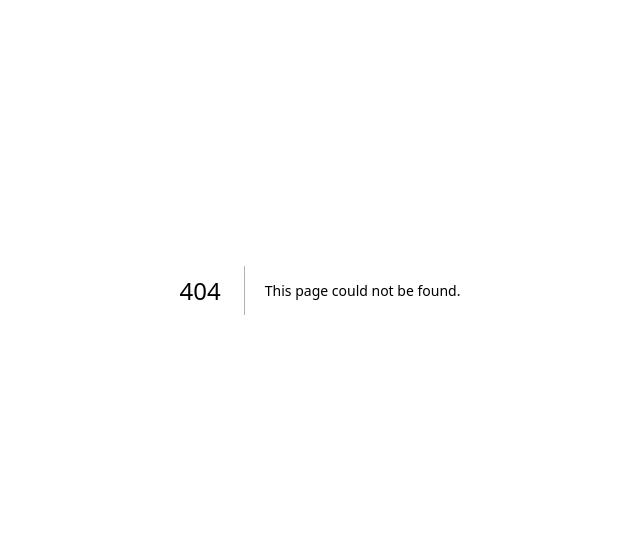
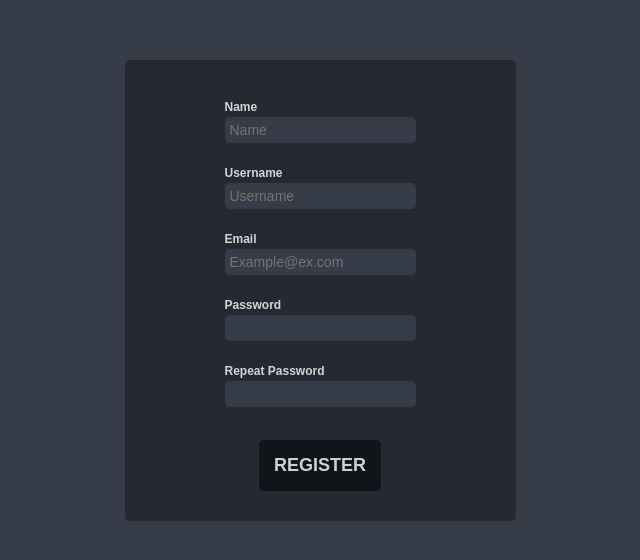
Before and after one commit to vacherkasskiy/Next-Client, a Next.js app: page /register in a window 1280 px wide. Before the commit this address had no page. Shown: the part 110-670 px from the top of the page, without its empty margins (320-960 px from the left). Built offline with nearby package versions, Linux system fonts and the light colour scheme.

Commit message:
Add RegisterPage & install Formik

```diff
--- /dev/null
+++ b/app/register/page.tsx
@@ -0,0 +1,8 @@
+import React from "react";
+import {RegisterPage} from "@/components/RegisterPage";
+
+export default function Register(): React.ReactNode {
+    return (
+        <RegisterPage />
+    )
+}
--- /dev/null
+++ b/components/RegisterPage/RegisterPage/RegisterPage.module.css
@@ -0,0 +1,61 @@
+.login_page {
+    width: 100%;
+    height: 100vh;
+    display: flex;
+    justify-content: center;
+    align-items: center;
+    background-color: #363c48;
+}
+
+.login_page > .form {
+    padding: 30px 100px;
+    display: flex;
+    flex-direction: column;
+    justify-content: center;
+    align-items: center;
+    border-radius: 5px;
+    background-color: rgba(30, 35, 42, 0.7);
+}
+
+.login_page > .form > .section {
+    margin: 10px 0;
+    display: flex;
+    flex-direction: column;
+}
+
+.login_page > .form > .section > .name {
+    margin-bottom: 3px;
+    font-family: sans-serif;
+    font-size: 12px;
+    font-weight: 600;
+    text-transform: capitalize;
+    color: rgba(255, 255, 255, 0.8);
+}
+
+.login_page > .form > .section > .error {
+    margin-top: 3px;
+    font-size: 12px;
+    font-family: sans-serif;
+    color: rgba(255, 0, 0, 0.7);
+}
+
+.login_page > .form > .section > input {
+    padding: 5px;
+    font-family: sans-serif;
+    font-size: 14px;
+    color: rgba(255, 255, 255, 0.6);
+    background-color: #363c48;
+    border-radius: 5px;
+}
+
+.login_page > .form > .submit_btn {
+    margin-top: 20px;
+    padding: 15px;
+    font-family: sans-serif;
+    font-size: 18px;
+    font-weight: 600;
+    text-transform: uppercase;
+    color: rgba(255, 255, 255, 0.8);
+    background-color: rgba(13, 16, 19, 0.8);
+    border-radius: 5px;
+}
--- /dev/null
+++ b/components/RegisterPage/RegisterPage/RegisterPage.tsx
@@ -0,0 +1,102 @@
+'use client'
+
+import React from 'react';
+import {ErrorMessage, Field, Form, Formik} from "formik";
+import * as Yup from 'yup';
+import axios from "axios";
+import styles from './RegisterPage.module.css'
+
+interface formFields {
+    name: string
+    username: string
+    email: string
+    password: string
+    repeatPassword: string
+}
+
+export default function RegisterPage(): React.ReactNode {
+    return (
+        <Formik
+            initialValues = {{
+                name: "",
+                username: "",
+                email: "",
+                password: "",
+                repeatPassword: ""
+            }}
+            validationSchema={
+                Yup.object({
+                    name: Yup.string()
+                        .min(4, "Name must contain at least 4 letters")
+                        .max(20, "Name must contain no more than 20 letters")
+                        .required('Name is required'),
+                    username: Yup.string()
+                        .min(4, "Username must contain at least 4 letters")
+                        .max(20, "Username must contain no more than 20 letters")
+                        .required('Username is required'),
+                    email: Yup.string()
+                        .email("Invalid email address")
+                        .required("Email address is required"),
+                    password: Yup.string()
+                        .min(6, "Password must contain at least 6 letters")
+                        .required("Password is required"),
+                    repeatPassword: Yup.string()
+                        .oneOf([Yup.ref('password')], "Passwords must match")
+                        .required("Password is required"),
+                })
+            }
+            onSubmit={(values, {setFieldError}) => {
+                axios.post("https://localhost:7072/auth/register", values)
+                    .then(response => {
+                        console.log("Success", response.data);
+                        window.location.href = "http://localhost:3000/users";
+                    })
+                    .catch(() => {
+                        console.log("Failure");
+                        setFieldError("email", "User with such email already exists");
+                    });
+            }}
+        >
+            <div className={styles.login_page}>
+                <Form className={styles.form}>
+                    <div className={styles.section}>
+                        <label className={styles.name} htmlFor="name">Name</label>
+                        <Field as={"input"} name={"name"} type={"text"} placeholder={'Name'}/>
+                        <div className={styles.error}>
+                            <ErrorMessage name={"name"}/>
+                        </div>
+                    </div>
+                    <div className={styles.section}>
+                        <label className={styles.name} htmlFor="username">Username</label>
+                        <Field as={"input"} name={"username"} type={"text"} placeholder={'Username'}/>
+                        <div className={styles.error}>
+                            <ErrorMessage name={"username"}/>
+                        </div>
+                    </div>
+                    <div className={styles.section}>
+                        <label className={styles.name} htmlFor="email">Email</label>
+                        <Field name={"email"} type={"email"} placeholder={'Example@ex.com'}/>
+                        <div className={styles.error}>
+                            <ErrorMessage name={"email"}/>
+                        </div>
+                    </div>
+                    <div className={styles.section}>
+                        <label className={styles.name} htmlFor="password">Password</label>
+                        <Field name={"password"} type={"password"}/>
+                        <div className={styles.error}>
+                            <ErrorMessage name={"password"}/>
+                        </div>
+                    </div>
+                    <div className={styles.section}>
+                        <label className={styles.name} htmlFor="repeatPassword">Repeat password</label>
+                        <Field name={"repeatPassword"} type={"password"}/>
+                        <div className={styles.error}>
+                            <ErrorMessage name={"repeatPassword"}/>
+                        </div>
+                    </div>
+                    <button className={styles.submit_btn} type={"submit"}>register</button>
+                </Form>
+            </div>
+        </Formik>
+    );
+}
--- /dev/null
+++ b/components/RegisterPage/index.ts
@@ -0,0 +1 @@
+export {default as RegisterPage} from '@/components/RegisterPage/RegisterPage/RegisterPage'
--- a/package.json
+++ b/package.json
@@ -16,10 +16,12 @@
     "axios": "^1.4.0",
     "eslint": "8.46.0",
     "eslint-config-next": "13.4.13",
+    "formik": "^2.4.3",
     "next": "13.4.13",
     "react": "18.2.0",
     "react-dom": "18.2.0",
     "react-redux": "^8.1.2",
-    "typescript": "5.1.6"
+    "typescript": "5.1.6",
+    "yup": "^1.2.0"
   }
 }
```
Also changed, not shown: 1 other file (tests, documents, lock files or other folders).
